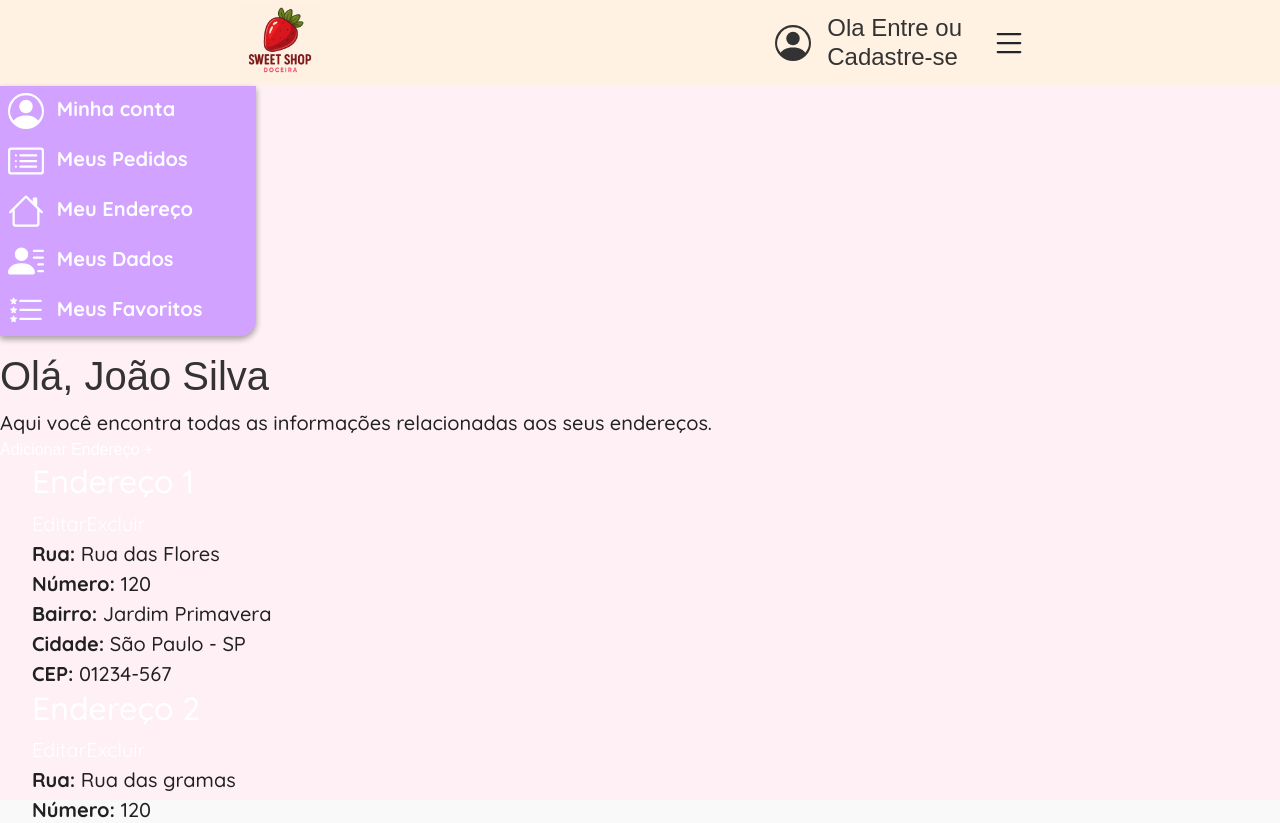
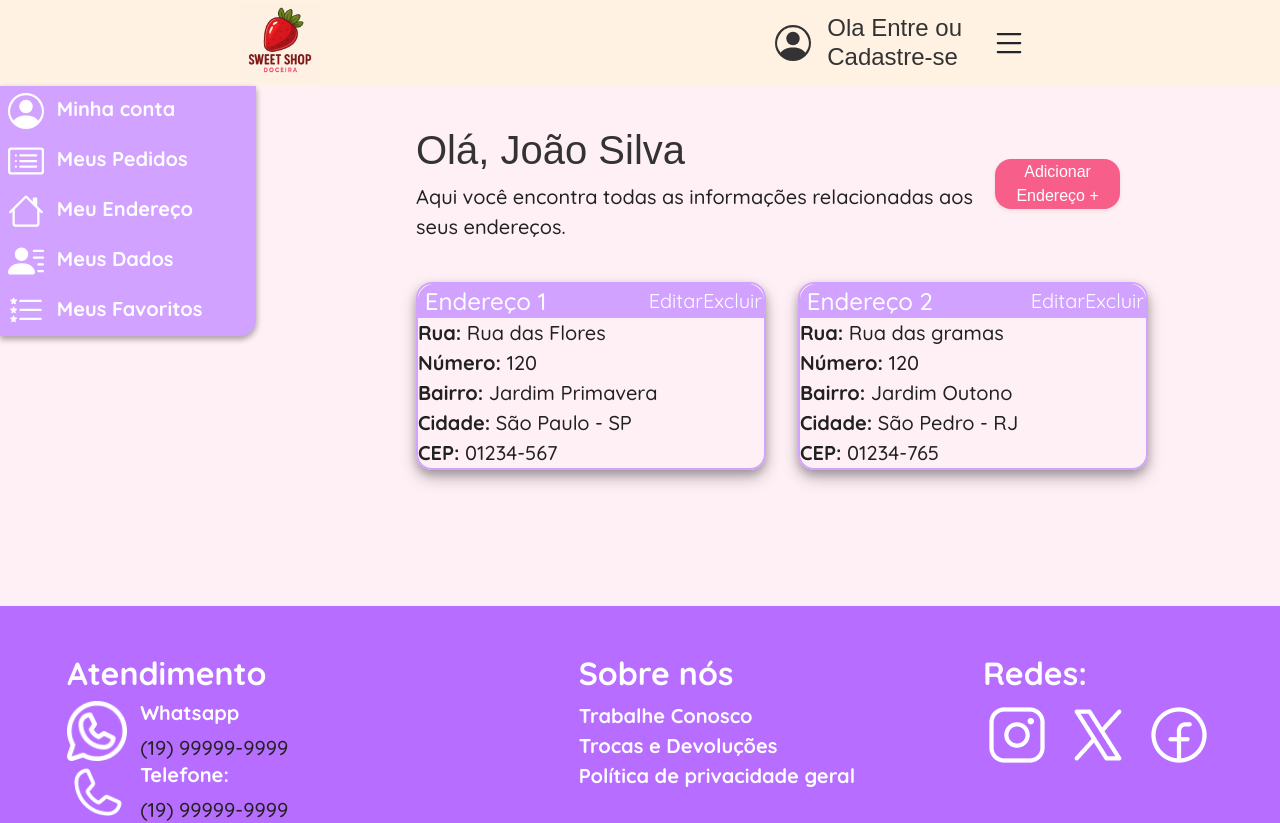
Before and after one commit to joaoviccardoso/Doceria, a React (Vite) app: page /minhaConta/endereco in a window 1280 px wide. Shown: the top 823 px of the page. Built offline with nearby package versions, Linux system fonts and the light colour scheme.

Commit message:
desenvolvido o estilo da pagina endereço

```diff
--- a/src/componentes/Botao/botao.css
+++ b/src/componentes/Botao/botao.css
@@ -1,9 +1,16 @@
-.verCardapio, .btn-banner, .botao-finalizarPedido, .btnExcluirEhEditarConta{
+.verCardapio, .btn-banner, .botao-finalizarPedido, .btnExcluirEhEditarConta, .btnAdicionarEndereco{
     width: 100%;
     border-radius: 16px;
     box-shadow: var(--box-light);
     transition: background-color 0.3s ease,
                 transform 0.2s ease;
+}
+
+.btnAdicionarEndereco{
+    max-width: 100%;
+    height: 50px;
+    background-color: var(--rosa-btn);
+
 }
 
 #botaoExcluirConta, #botaoAtualizarConta{
--- a/src/paginas/EnderecoCliente/endereco.css
+++ b/src/paginas/EnderecoCliente/endereco.css
@@ -0,0 +1,51 @@
+.main-endereco{
+    display: flex;
+}
+
+.container-tituloEndereco{
+    display: flex;
+    align-items: center;
+    justify-content: space-between;
+    margin: 2.5rem 0;
+}
+
+.container-navegacaoCliente{
+    width: 100%;
+    max-width: 20%;
+}
+
+.container-endereco{
+    width: 100%;
+    max-width: 80%;
+    height: 65vh;
+    padding:0 10rem;
+}
+
+.container-enderecos{
+    display: flex;
+    padding: 0;
+    gap: 2rem;
+}
+
+.card-endereco{
+    width: 350px;
+    border: solid 2px var(--roxo-card);
+    border-radius: 16px;
+    box-shadow: var(--box-strong);
+}
+
+.container-editarEndereco{
+    display: flex;
+    align-items: center;
+    justify-content: space-between;
+    background-color: var(--roxo-card);
+    border: solid var(--roxo-card) 2px;
+    border-radius: 16px 16px 0px 0;
+}
+
+.container-editarEndereco h2{
+    font-size: var(--font-size-xl);
+    font-family: var(--font-secondary);
+    margin-left: .3rem;
+    margin-bottom: 0;
+}
--- a/src/paginas/EnderecoCliente/index.jsx
+++ b/src/paginas/EnderecoCliente/index.jsx
@@ -28,17 +28,22 @@ function Endereco(){
             </nav>
 
             <section className="container-endereco" aria-labelledby="titulo-endereco">
-                <header>
+                <header className='container-tituloEndereco'>
+                    <div>
                         <h1 id="titulo-endereco">Olá, {dadosCliente[0]?.name}</h1>
                         <p>Aqui você encontra todas as informações relacionadas aos seus endereços.</p>
-                </header>
+                    </div>
 
                     <div>
                         <Botao
                             text="Adicionar Endereço +"
                             aria-label="Adicionar novo endereço"
+                            className="btnAdicionarEndereco"
                         />
                     </div>
+                </header>
+
+
 
                 <section aria-label="Lista de endereços cadastrados">
                     <ul className="container-enderecos">
```
Lines whose indentation alone changed are shown as unchanged.
